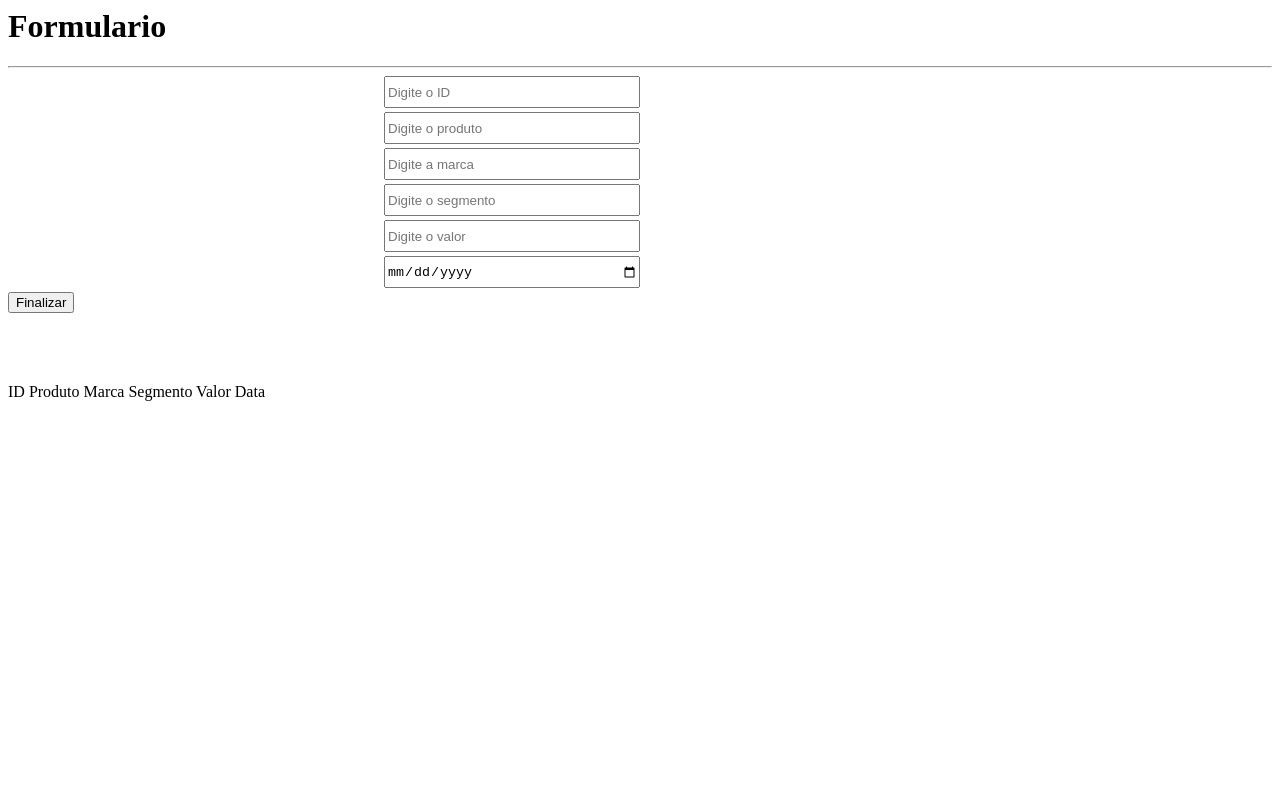
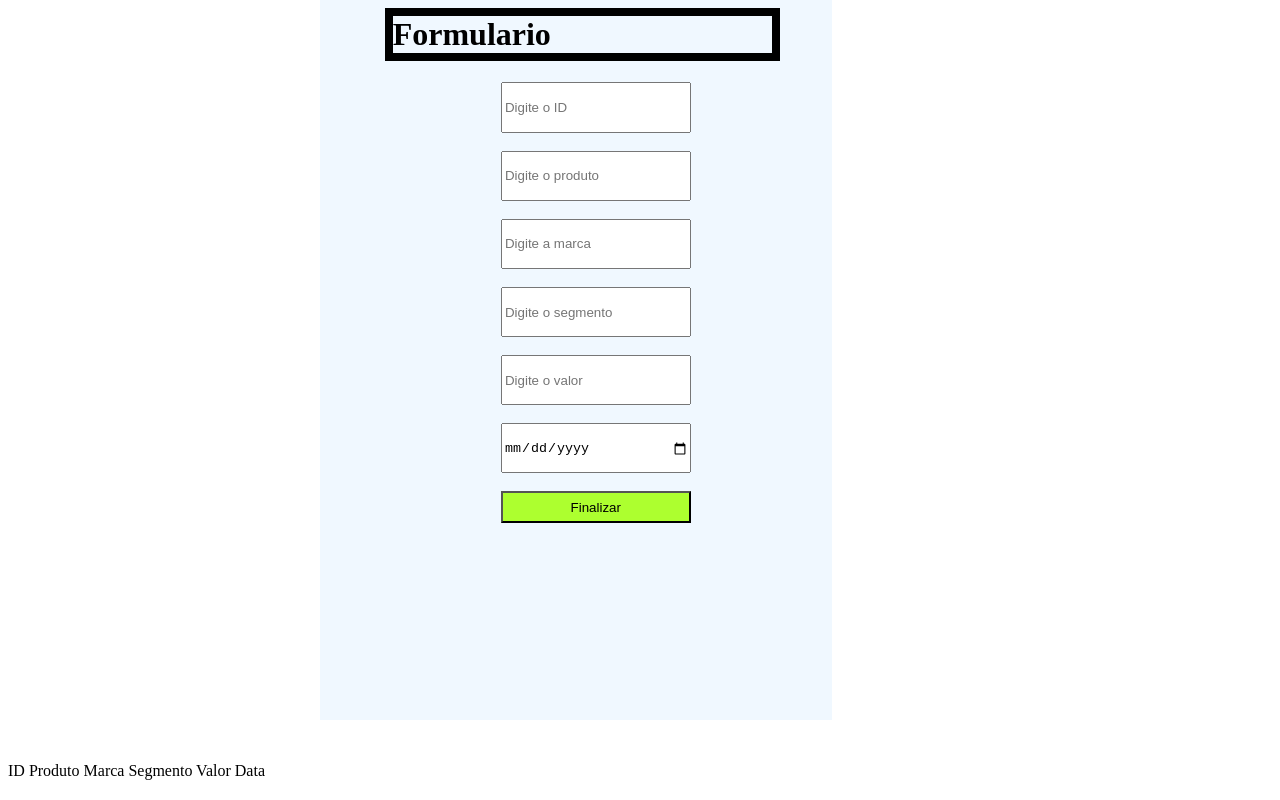
Before and after one commit to koupyi/Html, a plain HTML site: page Exercicios/tabela-form/index.html in a window 1280 px wide. Drawn offline with Linux system fonts and the light colour scheme.

Commit message:
exercicio

```diff
--- a/Exercicios/tabela-form/index.html
+++ b/Exercicios/tabela-form/index.html
@@ -6,8 +6,10 @@
     <link rel="stylesheet" href="style.css">
 </head>
 <body>
+    <canvas class="canvas"></canvas>
+    <canvas class="canvas1"></canvas>
+    <canvas class="canvas2"></canvas>
     <h1>Formulario</h1>
-    <hr>
     <form id="form">
         <input type="number" id="ID" name="ID" placeholder="Digite o ID" required>
         <br><br>
@@ -27,16 +29,21 @@
     <br><br>
     <table id="tabeladados">
         <thead>
-            <tr>ID </tr>
-            <tr>Produto </tr>
-            <tr>Marca </tr>
-            <tr>Segmento </tr>
-            <tr>Valor </tr>
-            <tr>Data </tr>
+        <label class="container">
+            <tr>ID      </tr>
+            <tr>Produto     </tr>
+            <tr>Marca       </tr>
+            <tr>Segmento        </tr>
+            <tr>Valor       </tr>
+            <tr>Data        </tr>
+        </label>
         </thead>
+    <label class="container1">
         <tbody>
         </tbody>
+    </label>
     </table>
+
         <script src="script.js"></script>
 </body>
 </html>
--- a/Exercicios/tabela-form/style.css
+++ b/Exercicios/tabela-form/style.css
@@ -1,12 +1,55 @@
+h1,thead,.canvas1,.canvas2{
+    border: 8px solid black;
+}
+
 form{
     top: auto;
     font-family: Arial, Helvetica, sans-serif;
+    width: 30%;
+    position: relative;
+    left: 30%;
+    height: 80%;
 }
 
 input{
+    position: relative;
+    width: 50%;
+    height: 8%;
+    left: 30%;
+}
 
+button{
+    position: relative;
+    left: 30%;
+    width: 50%;
+    height: 5%;
+    background-color: greenyellow;
+}
+
+h1{
+    position: relative;
+    left: 29.8%;
+    width: 30%;
+    top: 0%;
+}
+
+.canvas{
+    background-color:aliceblue;
     position: absolute;
-    left: 30%;
-    width: 20%;
-    height: 4%;
+    top: 0%;
+    left: 25%;
+    height: 90%;
+    width: 40%;
+    visibility: visible;
 }
+
+.canvas1,.container{
+    position: absolute;
+    top: 100%;
+    left: 10%;
+    background-color: aliceblue;
+}
+.canvas2{
+    position: absolute;
+    top: 200%;
+}
```
